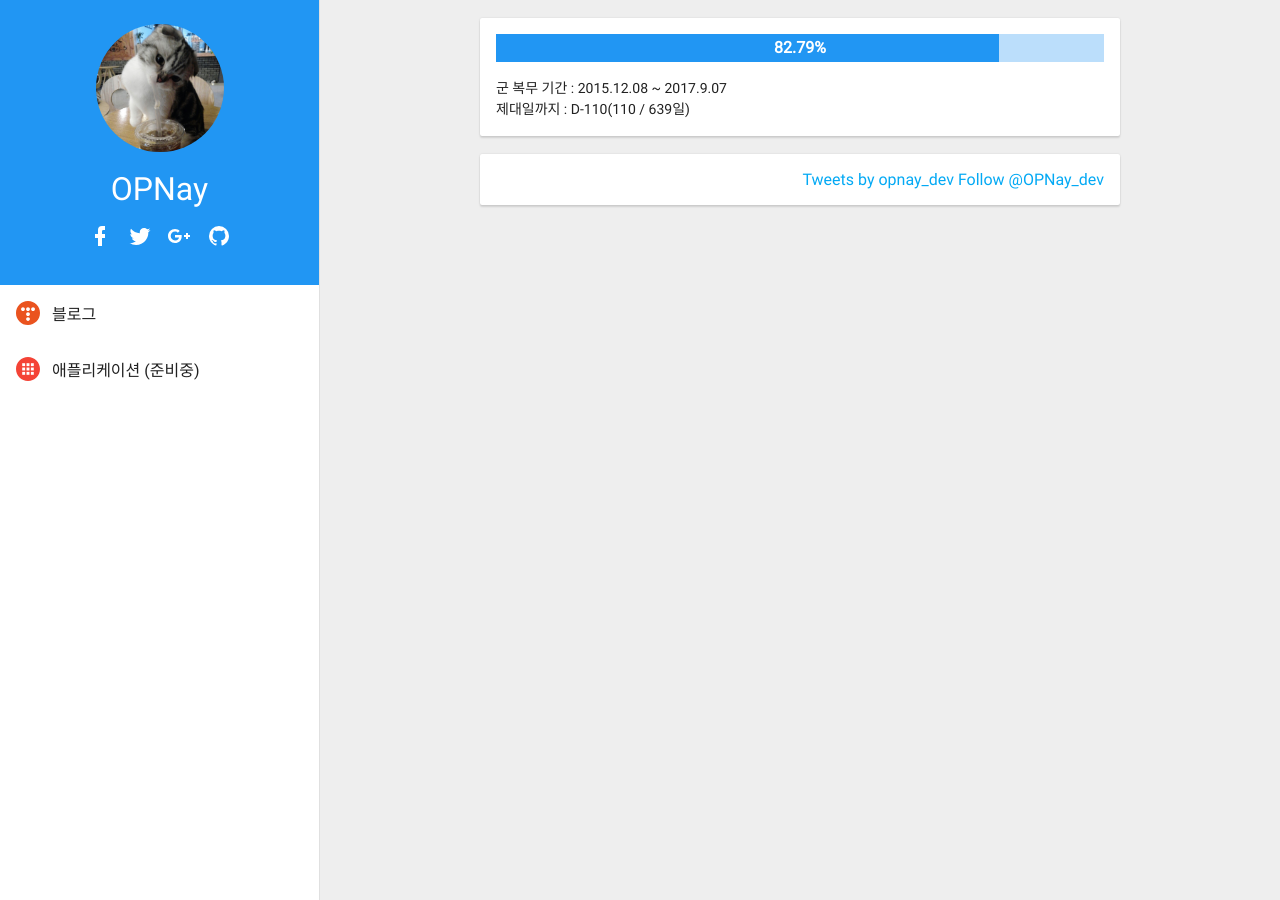
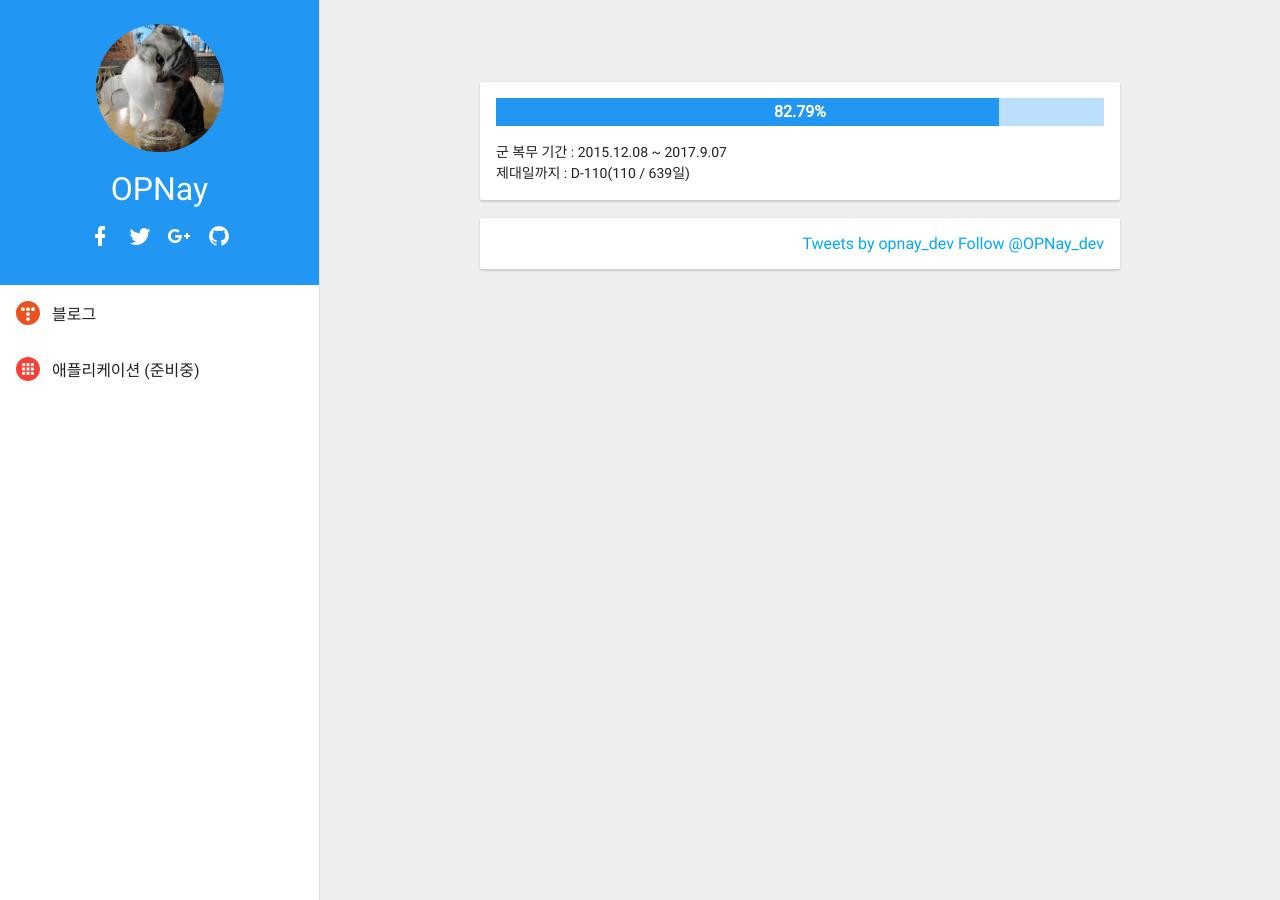
Before and after one commit to opnay/opnay.github.io, a Jekyll site: the page built from index.html, in a window 1280 px wide and 900 px high. Built offline with Jekyll 4.4.1, drawn with Linux system fonts in a browser that asks for light colours; some web fonts are replaced; comment, search, counter and statistics services are not loaded.

Commit message:
layouts: default: Add nav shadow event script and some layouts update

```diff
--- a/css/default.css
+++ b/css/default.css
@@ -46,8 +46,8 @@
 .desktop .nav {transform:translateY(-100%);}
 .nav .menu {position:absolute; top:0; left:0; padding:14px; width:64px; height:64px;}
 
-.content {padding-top:64px; height:100%; overflow-x:hidden; overflow-y:auto;}
-.desktop .content {padding-top:0;}
+.content {height:calc(100% - 64px); overflow-x:hidden; overflow-y:auto;}
+.desktop .content {height:100%;}
 
 .desktop .card, .tablet .card {margin:18px auto; width:640px;}
 .mobile .card {width:100%;}
--- a/css/material.css
+++ b/css/material.css
@@ -44,5 +44,5 @@
 
 .card {background:white; padding:16px; border-radius:2px; box-shadow:0 0 2px rgba(0,0,0,0.12), 0 2px 2px rgba(0,0,0,0.12);}
 
-.nav {position:fixed; top:0; width:100%; height:64px;}
+.nav {width:100%; height:64px;}
 .nav.shadow {box-shadow:0 0 8px rgba(0,0,0,0.12), 0 8px 8px rgba(0,0,0,0.24);}
```
Also changed, not shown: _layouts/default.html (+10 -0 lines).
